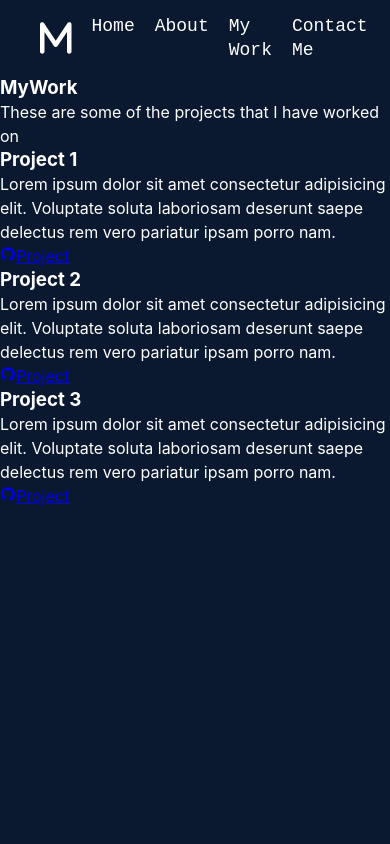
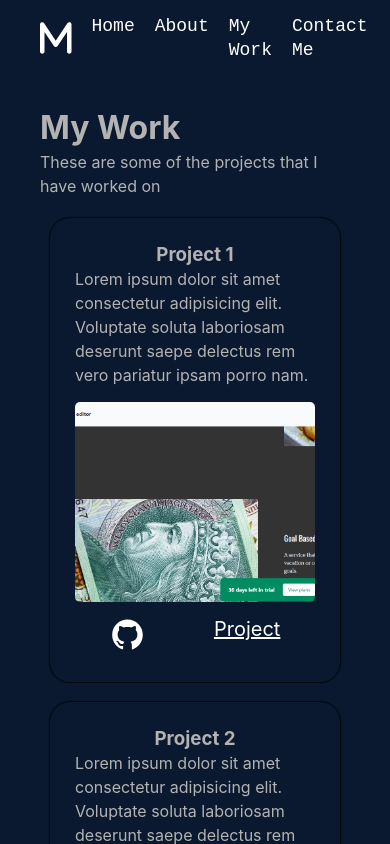
Before and after one commit to mccarthyaaron/mccarthy-portfolio-site, a React (Create React App) app: page /work in a window 390 px wide. Shown: the top 844 px of the page. Built offline with nearby package versions, Linux system fonts and the light colour scheme.

Commit message:
work until media queries right before hamburger menu

```diff
--- a/src/components/Home.js
+++ b/src/components/Home.js
@@ -10,7 +10,7 @@ const Home = ({}) => {
       <div className='container'>
         <p class='intro'>Hey, my name is</p>
         <h1 class='name'>McCarthy Aaron.</h1>
-        <h1 class='title'>Full Stack Developer.</h1>
+        <h1 class='title'>Full Stack <span>Developer.</span></h1>
         <p class='description'>I am a software enginner specialising in web development. I am proficient in React, Angular for the front end and Node, Django for the back end.
         Lorem ipsum dolor sit amet consectetur adipisicing elit. Error quos et accusamus laudantium placeat suscipit, iusto illum rem sint excepturi dolorum cupiditate ullam harum deleniti culpa nihil quam minima, nam ipsam eum sunt! Obcaecati quam itaque quibusdam, ab illo ipsam autem beatae hic a rem animi saepe aliquid temporibus eaque.
         </p>
--- a/src/components/Work.js
+++ b/src/components/Work.js
@@ -1,38 +1,44 @@
 import {AiFillGithub} from 'react-icons/ai';
 import { Link } from 'react-router-dom';
+import img from '../img/project.png';
 
 const Work = () => {
   return (
-    <div>
-      <h3>MyWork</h3>
-      <p>These are some of the projects that I have worked on</p>
-      <div>
-        <div className="project1">
+    <main>
+      <div className='container'>
+        <h1>My Work</h1>
+        <p class='intro-p'>These are some of the projects that I have worked on</p>
+        <div className='projects'>
+          <div className="project one">
             <h3>Project 1</h3>
             <p>Lorem ipsum dolor sit amet consectetur adipisicing elit. Voluptate soluta laboriosam deserunt saepe delectus rem vero pariatur ipsam porro nam.</p>
-          <div>
+            <img src={img} alt="project 1" />
+            <div className='icons-links'>
               <Link to='#'><AiFillGithub /></Link>
               <Link to='#'>Project</Link>
             </div>
           </div>
-        <div className="project1">
+          <div className="project two">
             <h3>Project 2</h3>
             <p>Lorem ipsum dolor sit amet consectetur adipisicing elit. Voluptate soluta laboriosam deserunt saepe delectus rem vero pariatur ipsam porro nam.</p>
-          <div>
+            <img src={img} alt="project 1" />
+            <div className='icons-links'>
               <Link to='#'><AiFillGithub /></Link>
               <Link to='#'>Project</Link>
             </div>
           </div>
-        <div className="project1">
+          <div className="project three">
             <h3>Project 3</h3>
             <p>Lorem ipsum dolor sit amet consectetur adipisicing elit. Voluptate soluta laboriosam deserunt saepe delectus rem vero pariatur ipsam porro nam.</p>
-          <div>
+            <img src={img} alt="project 1" />
+            <div className='icons-links'>
               <Link to='#'><AiFillGithub /></Link>
               <Link to='#'>Project</Link>
             </div>
           </div>
       </div>
     </div>
+    </main>
   )
 }
 
--- a/src/css/main.css
+++ b/src/css/main.css
@@ -45,16 +45,22 @@ main .container {
 main .container .intro {
   font-family: "SF Mono", "Fira Code", "Fira Mono", "Roboto Mono", monospace;
   font-size: 1.5rem;
+  margin-bottom: 20px;
 }
 main .container .name {
   color: white;
-  font-size: 3rem;
+  font-size: 2.5rem;
+  margin-bottom: 40px;
 }
 main .container .title {
-  font-size: 3rem;
+  font-size: 2.5rem;
+  margin-bottom: 30px;
+}
+main .container .title span {
+  color: white;
 }
 main .container .description {
-  margin-top: 15px;
+  margin-top: 25px;
   line-height: 1.5rem;
   font-size: 18px;
 }
@@ -73,40 +79,112 @@ main .container .introduction p {
 }
 main .container #jobs {
   display: flex;
+  flex-direction: column;
 }
 main .container #jobs #work-places {
   display: flex;
-  flex-direction: column;
-  margin-right: 30px;
-  padding: 20px;
-  height: 160px;
-  overflow-y: scroll;
-  direction: rtl;
-}
-main .container #jobs #work-places::-webkit-scrollbar {
-  width: 5px;
-  height: 5px;
-}
-main .container #jobs #work-places::-webkit-scrollbar-thumb {
-  background-color: white;
-  border-radius: 20px;
-}
-main .container #jobs #work-places::-webkit-scrollbar-track {
-  background-color: #010305;
+  align-self: center;
+  margin-bottom: 20px;
 }
 main .container #jobs #work-places button {
-  margin-bottom: 10px;
-  padding: 10px;
+  padding: 15px;
+  margin-right: 10px;
+  font-size: 25px;
+  font-weight: 700;
   border: none;
+  border-radius: 10px;
   color: #b3b3b3;
   background: none;
+  transition: all 0.5s ease-out;
 }
 main .container #jobs #work-places button:hover {
-  background-color: white;
+  background-color: #132f59;
+  color: aqua;
+  font-size: 20px;
+  z-index: 3;
 }
 main .container #jobs #job-details {
   display: flex;
   flex-direction: column;
 }
+main .container #jobs #job-details ul {
+  margin-left: 50px;
+}
+main .container #jobs #job-details .job {
+  margin-bottom: 25px;
+}
+main .container .intro-p {
+  margin: 10px 0px 10px 0px;
+}
+main .container .projects {
+  display: flex;
+}
+main .container .projects .project {
+  display: flex;
+  flex-direction: column;
+  align-items: center;
+  padding: 25px;
+  margin: 10px 10px;
+  box-shadow: 0px 0px 1px 1px rgba(0, 0, 0, 0.75);
+  border-radius: 20px;
+}
+main .container .projects .project .icons-links {
+  width: 100%;
+  display: flex;
+  justify-content: space-around;
+}
+main .container .projects .project .icons-links a {
+  color: white;
+  font-size: 20px;
+}
+main .container .projects .project .icons-links a svg {
+  background: none;
+  color: white;
+  width: 35px;
+  height: 35px;
+  border-radius: 5px;
+}
+main .container .projects .project img {
+  width: 100%;
+  height: 200px;
+  object-fit: cover;
+  border-radius: 5px;
+  margin-top: 15px;
+  margin-bottom: 15px;
+}
+main .container .contact {
+  font-size: 1.5rem;
+  font-weight: 600;
+}
+main .container .contact h3 {
+  font-weight: 900;
+}
+
+@media screen and (max-width: 501px) {
+  main .container .title span {
+    display: block;
+    margin-top: 30px;
+  }
+}
+@media screen and (max-width: 768px) {
+  .projects {
+    flex-direction: column;
+  }
+}
+@media screen and (min-width: 769px) and (max-width: 1170px) {
+  main .container .projects {
+    display: grid;
+    grid-template-areas: "job1 job2" "job3 job3";
+  }
+  main .container .projects .project.one {
+    grid-area: "job1";
+  }
+  main .container .projects .project.two {
+    grid-area: "job2";
+  }
+  main .container .projects .project.three {
+    grid-area: "job3";
+  }
+}
 
 /*# sourceMappingURL=main.css.map */
--- a/src/sass/_about.scss
+++ b/src/sass/_about.scss
@@ -9,43 +9,40 @@
     }
     #jobs {
         display: flex;
+        flex-direction: column;
         #work-places {
             display: flex;
-            flex-direction:column;
-            margin-right: 30px;
-            padding: 20px;
-            height: 160px;
-
-            overflow-y: scroll;
-            direction: rtl;
-            &::-webkit-scrollbar {
-                width: 5px;
-                height: 5px;
-            }
-            &::-webkit-scrollbar-thumb {
-                background-color: config.$primaryColor;
-                border-radius: 20px;
-            }
-            &::-webkit-scrollbar-track {
-                background-color:config.$secondaryColor;
-              }
+            align-self: center;
+            margin-bottom: 20px;
 
             button {
-                margin-bottom: 10px;
-                padding: 10px;
+                padding: 15px;
+                margin-right: 10px;
+                font-size: 25px;
+                font-weight: 700;
                 border: none;
+                border-radius: 10px;
                 color: config.$tertiaryColor;
                 background: none;
+                @include config.easeIn;
                 &:hover {
-                    background-color: white;
+                    background-color: lighten(config.$secondaryColor,20%);
+                    color: aqua;
+                    font-size: 20px;
+                    z-index: 3;
                 }
             }
-
 
         }
         #job-details {
             display: flex;
             flex-direction: column;
+            ul {
+                margin-left: 50px;
+            }
+            .job {
+                margin-bottom: 25px;
+            }
 
         }
     }
--- a/src/sass/_config.scss
+++ b/src/sass/_config.scss
@@ -4,4 +4,6 @@ $tertiaryColor: darken($primaryColor,30%);
 $mainFont: "Calibre","Inter","San Francisco","SF Pro Text",-apple-system,system-ui,sans-serif;
 $minorFont:"SF Mono","Fira Code","Fira Mono","Roboto Mono",monospace;
 
-$x:#0a192f;
+@mixin easeIn {
+    transition: all 0.5s ease-out;
+}
--- /dev/null
+++ b/src/sass/_media.scss
@@ -0,0 +1,61 @@
+@use 'config';
+
+@mixin mediaSm {
+    @media screen and (max-width: 501px) {
+        main {
+            .container {
+                .title {
+                    span {
+                        display: block;
+                        margin-top: 30px;
+                    }
+                }
+            }
+        }
+        // .projects {
+        //     flex-direction: column;
+        // }
+    }
+}
+
+@mixin mediaMd {
+    @media screen and (max-width: 768px) {
+        .projects {
+            flex-direction: column;
+        }
+    }
+}
+
+@mixin mediaLg {
+    @media screen and (min-width: 769px) and (max-width: 1170px) {
+        main {
+            .container {
+                .projects {
+                    display: grid;
+                    grid-template-areas:
+                    "job1 job2"
+                    "job3 job3";
+                    .project {
+                        &.one {
+                            grid-area: 'job1';
+                        }
+                        &.two {
+                            grid-area: 'job2';
+                        }
+                        &.three {
+                            grid-area: 'job3';
+                        }
+                    }
+                }
+            }
+        }
+
+    }
+}
+
+@mixin mediaXl {
+    @media screen and (min-width: 1171px) {
+
+
+    }
+}
--- /dev/null
+++ b/src/sass/_work.scss
@@ -0,0 +1,50 @@
+@use 'config';
+
+@mixin workPage-styles {
+    .intro-p {
+        margin: 10px 0px 10px 0px;
+    }
+    .projects {
+        display: flex;
+        .project {
+            display: flex;
+            flex-direction: column;
+            // justify-content: center;
+            align-items: center;
+            padding: 25px;
+            margin: 10px 10px;
+            box-shadow: 0px 0px 1px 1px rgba(0,0,0,0.75);
+            border-radius: 20px;
+            .icons-links {
+                width: 100%;
+                display: flex;
+                justify-content: space-around;
+                a {
+                    color: config.$primaryColor;
+                    font-size: 20px;
+
+                    svg {
+                        // background-color: config.$secondaryColor;
+                        background: none;
+                        color: config.$primaryColor;
+                        width: 35px;
+                        height: 35px;
+                        border-radius: 5px;
+
+                    }
+                }
+            }
+
+            img {
+                width: 100%;
+                height: 200px;
+                object-fit: cover;
+                border-radius: 5px;
+                margin-top: 15px;
+                margin-bottom: 15px;
+            }
+
+        }
+    }
+
+}
--- a/src/sass/main.scss
+++ b/src/sass/main.scss
@@ -1,5 +1,7 @@
 @use 'config';
 @use 'about';
+@use 'work';
+@use 'media';
 
 * {
     padding: 0;
@@ -49,19 +51,26 @@ main {
         .intro {
             font-family: config.$minorFont;
             font-size: 1.5rem;
+            margin-bottom: 20px;
             // color: darken(config.$primaryColor,30%)
         }
         .name{
             color: config.$primaryColor;
-            font-size: 3rem;
+            font-size: 2.5rem;
+            margin-bottom: 40px;
 
         }
         .title{
             // color:config.$tertiaryColor;
-            font-size:3rem;
+            font-size: 2.5rem;
+            margin-bottom: 30px;
+            span {
+                color: config.$primaryColor;
+            }
+
         }
         .description{
-            margin-top: 15px;
+            margin-top: 25px;
             line-height: 1.5rem;
             font-size: 18px;
         }
@@ -77,5 +86,19 @@ main {
         }
 
         @include about.aboutPage-styles;
+        @include work.workPage-styles;
+        .contact {
+            font-size: 1.5rem;
+            font-weight: 600;
+            h3 {
+                font-weight: 900;
+            }
+        }
     }
 }
+
+// Media Queries
+@include media.mediaSm;
+@include media.mediaMd;
+@include media.mediaLg;
+@include media.mediaXl;
```
Also changed, not shown: src/App.js (+5 -2 lines), src/components/About.js (+26 -16 lines), src/components/Contact.js (+11 -2 lines), src/img/project.png (added), 1 other file (tests, documents, lock files or other folders). Lines whose indentation alone changed are shown as unchanged.
